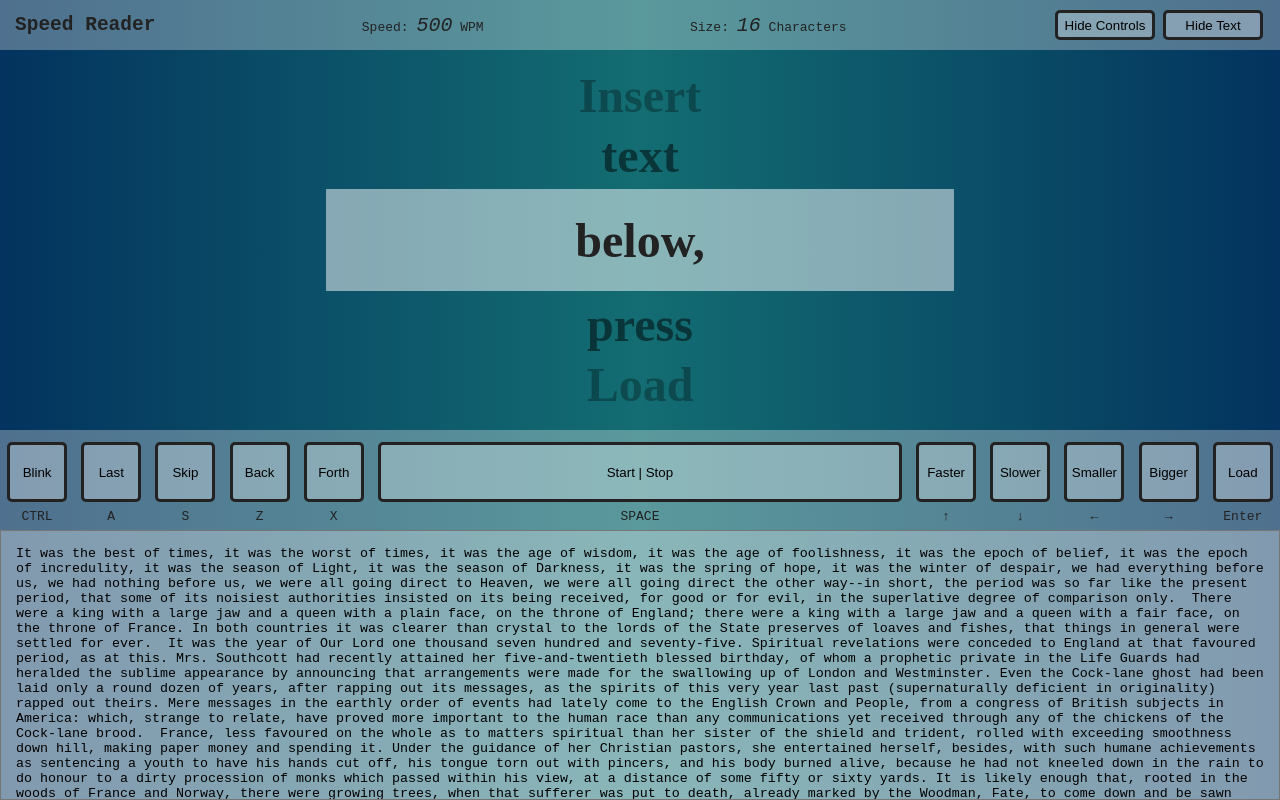
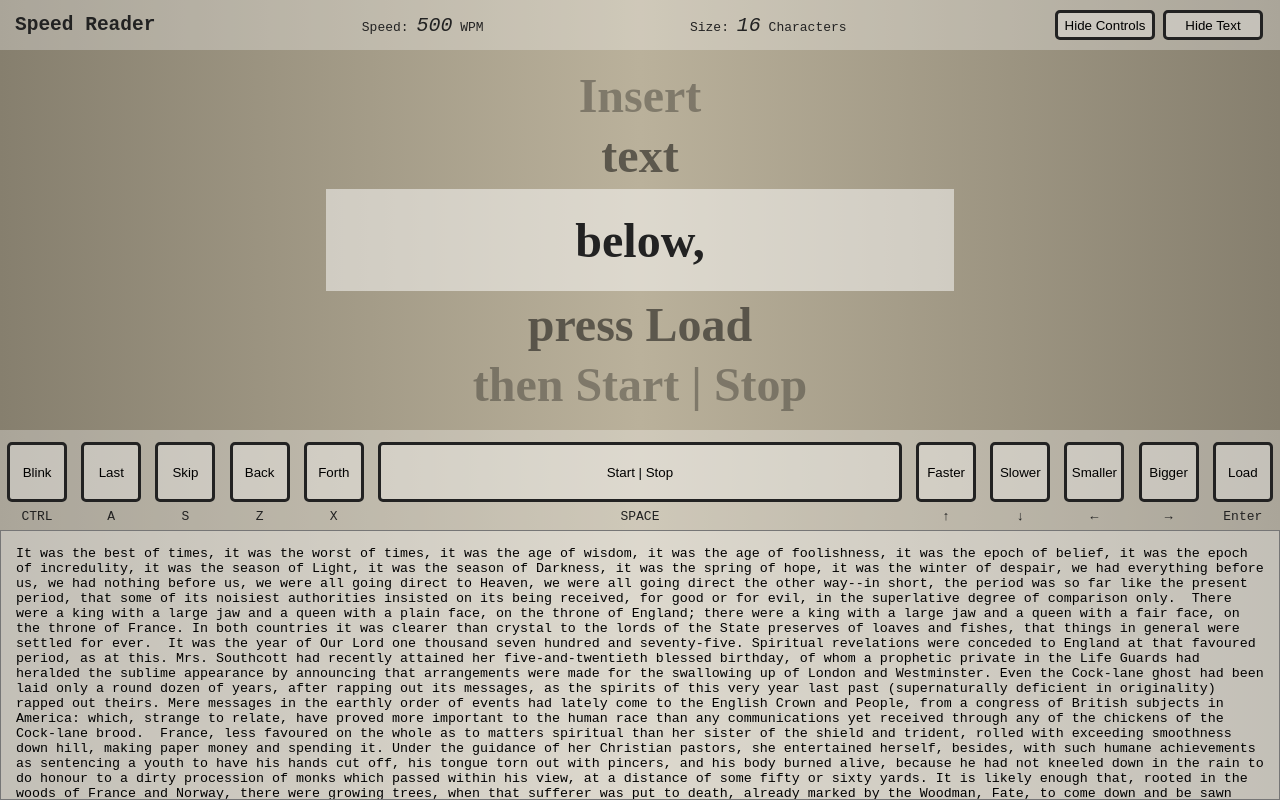
Before and after one commit to KieranSchad/Speed-Reader, a plain HTML site: page index.html in a window 1280 px wide. Drawn offline with Linux system fonts and the light colour scheme.

Commit message:
update default background and text instructions

```diff
--- a/index.html
+++ b/index.html
@@ -35,10 +35,10 @@
             </div>
             </div>
             <div class="display-text">
-                <h1 id="text-4">press</h1>
+                <h1 id="text-4">press Load</h1>
             </div>
             <div class="display-text">
-                <h1 id="text-5">Load</h1>
+                <h1 id="text-5">then Start | Stop</h1>
             </div>
         </div>
         <div id="controls-area">
--- a/style.css
+++ b/style.css
@@ -6,8 +6,7 @@
 
 html {
     overflow-x: hidden;
-    background: rgb(3,51,94);
-    background: linear-gradient(90deg, rgba(3,51,94,1) 0%, rgba(19,109,114,1) 50%, rgba(3,51,94,1) 100%);
+    background: linear-gradient(90deg, rgba(134,127,110,1) 0%, rgba(186,177,155,1) 50%, rgba(134,127,110,1) 100%)
 }
 
 body{
```
